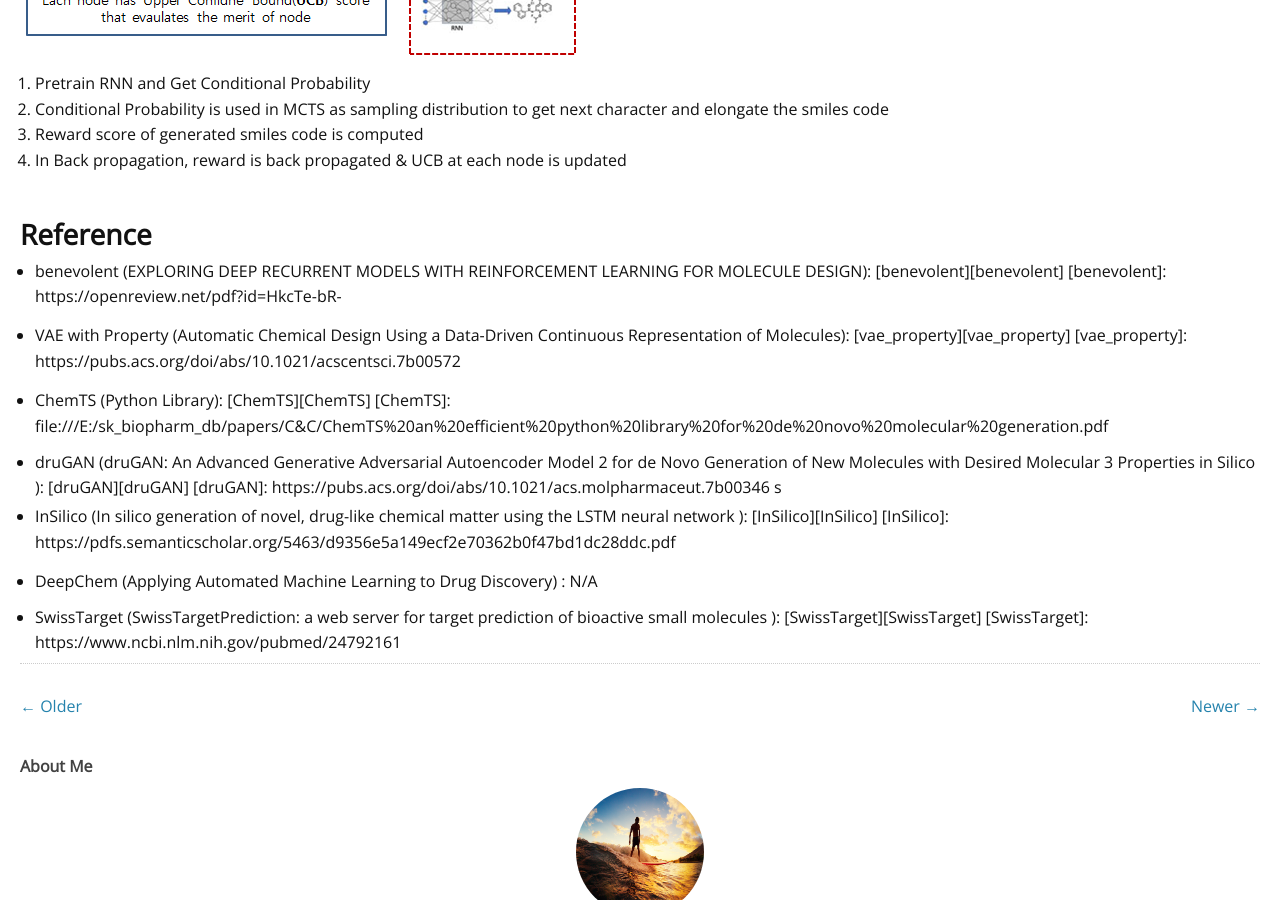
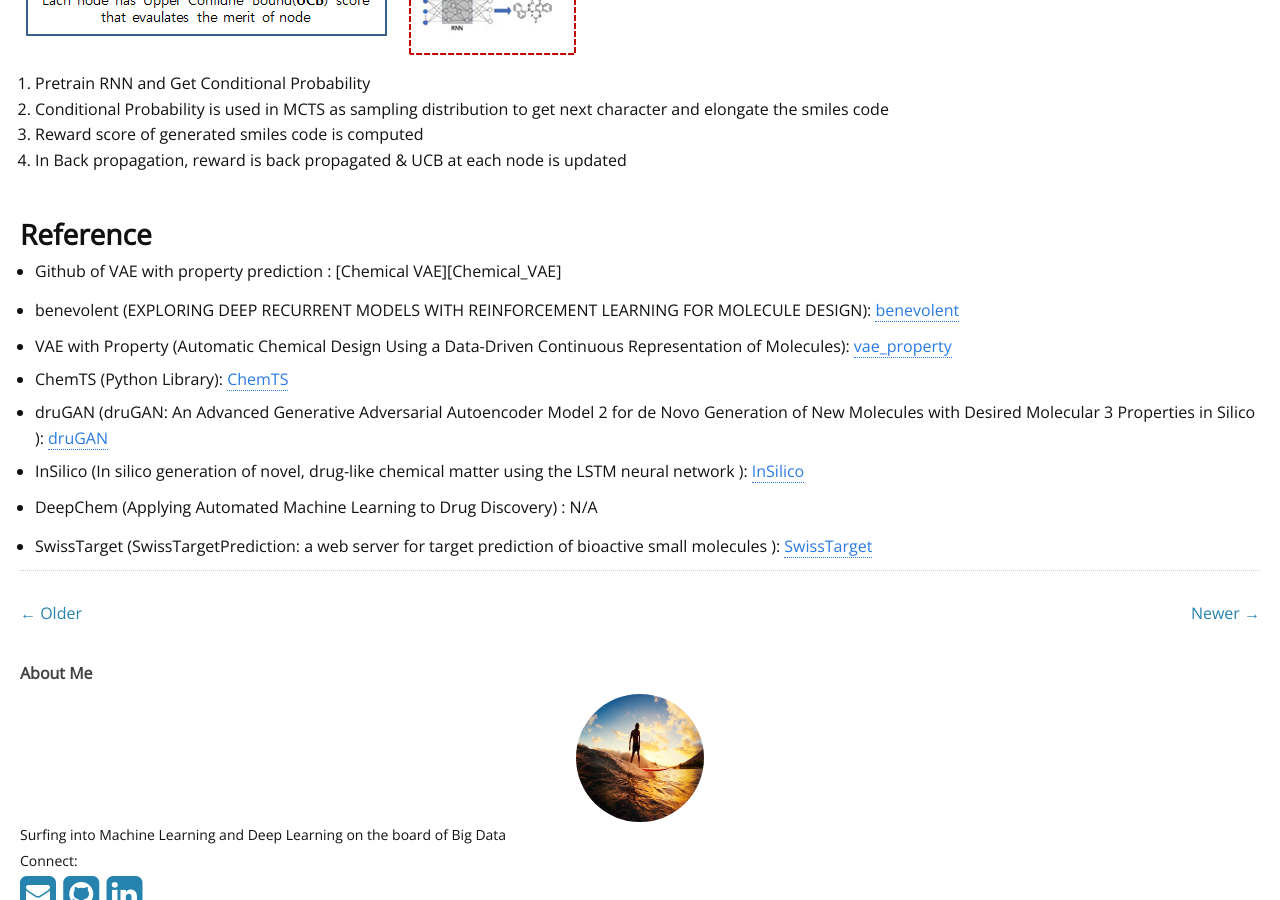
Before and after one commit to wonik/wonikjang.github.io, a Jekyll site: the page built from _posts/2018-04-23-Bio_literature_review.md, in a window 1280 px wide and 900 px high, scrolled down 1554 px. Built offline with Jekyll 4.4.1, drawn with Linux system fonts in a browser that asks for light colours; nearby versions of some CDN libraries; comment, search, counter and statistics services are not loaded.

Commit message:
Update 2018-04-23-Bio_literature_review.md

```diff
--- a/_posts/2018-04-23-Bio_literature_review.md
+++ b/_posts/2018-04-23-Bio_literature_review.md
@@ -74,22 +74,32 @@ Secondly, HC-MLE mazimizes the likelihood of sequences that received Top K highe
 
 ## **Reference**
 
+- Github of VAE with property prediction : [Chemical VAE][Chemical_VAE]
+
+
+
 - benevolent (EXPLORING DEEP RECURRENT MODELS WITH REINFORCEMENT LEARNING FOR MOLECULE DESIGN): [benevolent][benevolent]
-[benevolent]: https://openreview.net/pdf?id=HkcTe-bR-
+
+[benevolent]:https://openreview.net/pdf?id=HkcTe-bR-
 
 - VAE with Property (Automatic Chemical Design Using a Data-Driven Continuous Representation of Molecules): [vae_property][vae_property]
-[vae_property]: https://pubs.acs.org/doi/abs/10.1021/acscentsci.7b00572
+
+[vae_property]:https://pubs.acs.org/doi/abs/10.1021/acscentsci.7b00572
 
 - ChemTS (Python Library): [ChemTS][ChemTS]
-[ChemTS]: file:///E:/sk_biopharm_db/papers/C&C/ChemTS%20an%20efficient%20python%20library%20for%20de%20novo%20molecular%20generation.pdf
+
+[ChemTS]:https://arxiv.org/abs/1710.00616
 
 - druGAN (druGAN: An Advanced Generative Adversarial Autoencoder Model 2 for de Novo Generation of New Molecules with Desired Molecular 3 Properties in Silico ): [druGAN][druGAN]
-[druGAN]: https://pubs.acs.org/doi/abs/10.1021/acs.molpharmaceut.7b00346
-s
+
+[druGAN]:https://pubs.acs.org/doi/abs/10.1021/acs.molpharmaceut.7b00346
+
 - InSilico (In silico generation of novel, drug-like chemical matter using the LSTM neural network ): [InSilico][InSilico]
-[InSilico]: https://pdfs.semanticscholar.org/5463/d9356e5a149ecf2e70362b0f47bd1dc28ddc.pdf
+
+[InSilico]:https://pdfs.semanticscholar.org/5463/d9356e5a149ecf2e70362b0f47bd1dc28ddc.pdf
 
 - DeepChem (Applying Automated Machine Learning to Drug Discovery) : N/A
 
 - SwissTarget (SwissTargetPrediction: a web server for target prediction of bioactive small molecules ): [SwissTarget][SwissTarget]
-[SwissTarget]: https://www.ncbi.nlm.nih.gov/pubmed/24792161
+
+[SwissTarget]:https://www.ncbi.nlm.nih.gov/pubmed/24792161
```
